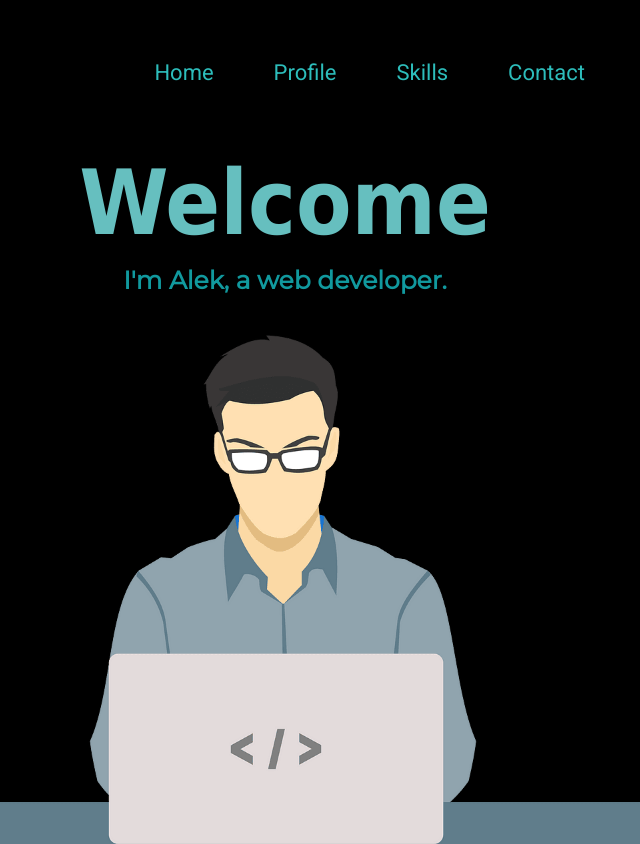
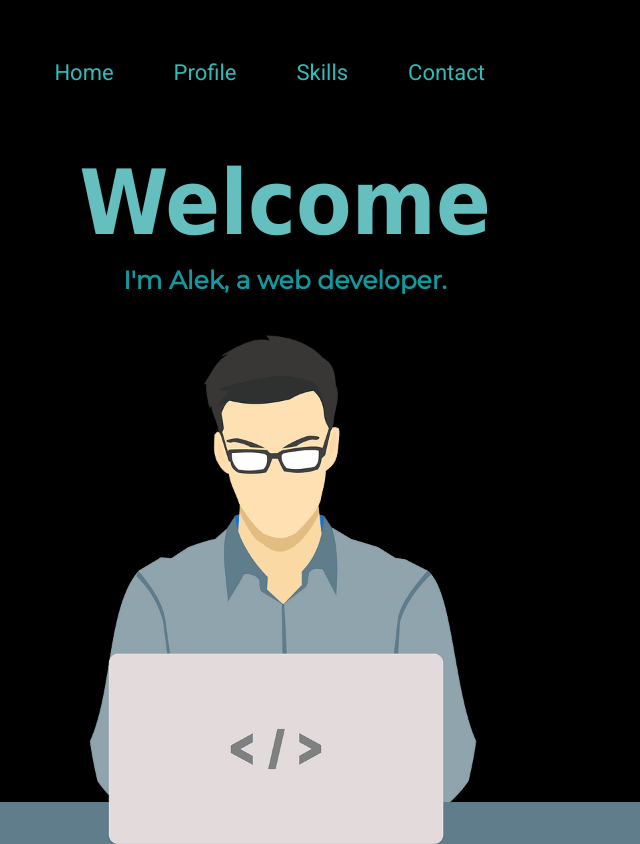
Before and after one commit to alekkrstev/Alek, a plain HTML site: page index.html in a window 1280 px wide. Shown: the top 844 px of the page, without its empty margins (355-995 px from the left). Drawn offline with Linux system fonts and the light colour scheme.

Commit message:
style.css

```diff
--- a/style.css
+++ b/style.css
@@ -4,7 +4,7 @@
 .navbar {
     float: right;
     position: fixed;
-    right: 300px;
+    right: 400px;
 
 }
 
```
